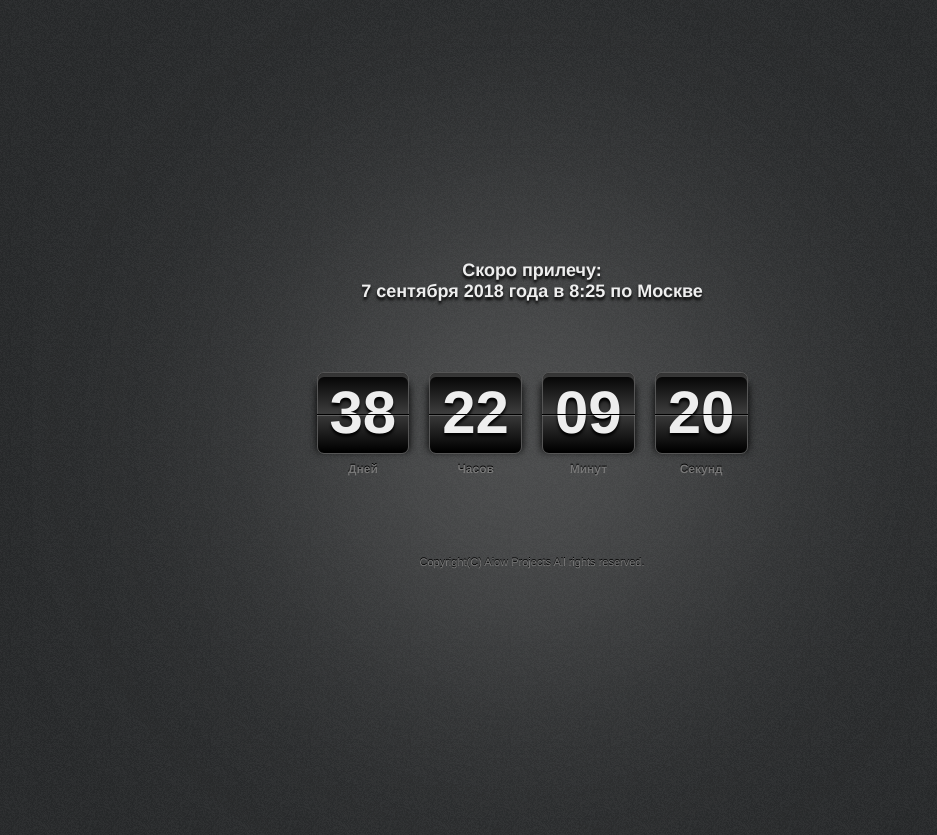
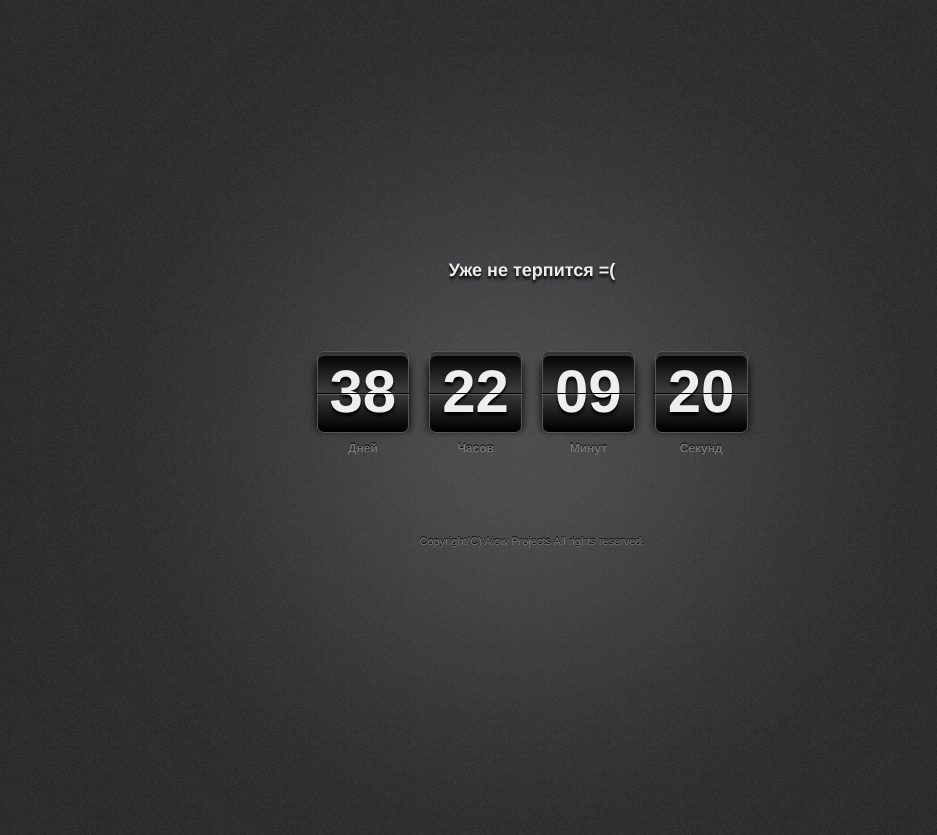
Before and after one commit to gojects/gojects.github.io, a Jekyll site: the page 7/index.html, which Jekyll copies as it is, in a window 1280 px wide. Shown: the top 835 px of the page, without its empty margins (108-1045 px from the left). Built offline with Jekyll 4.4.1, drawn with Linux system fonts in a browser that asks for light colours.

Commit message:
Update index.html

```diff
--- a/7/index.html
+++ b/7/index.html
@@ -11,7 +11,7 @@
   <div class="bg-gradient"></div>
   <div class="container">
     <h1></h1>
-    <h2>Скоро прилечу: <br />7 сентября 2018 года в 8:25 по Москве</h2>
+    <h2> Уже не терпится =( </h2>
     <div id="CDT"></div>
     <footer>
       <p>
```
